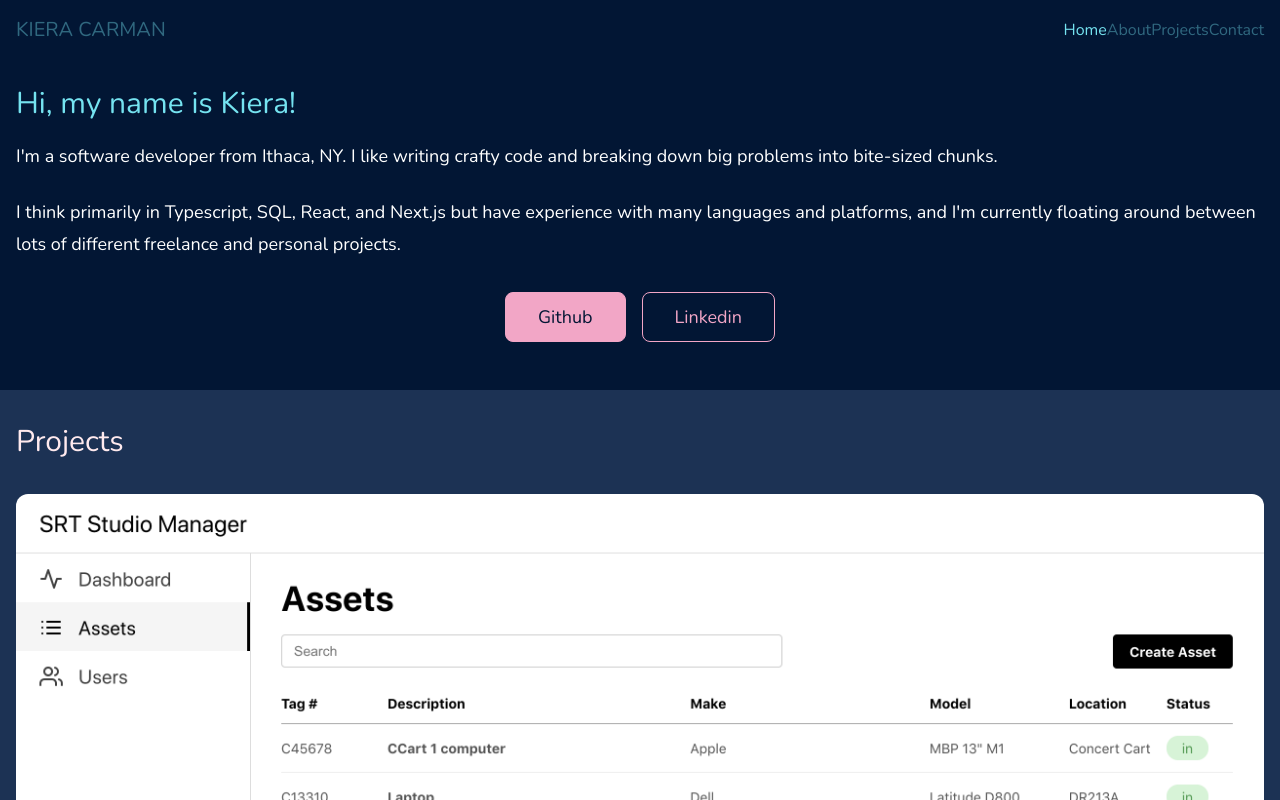
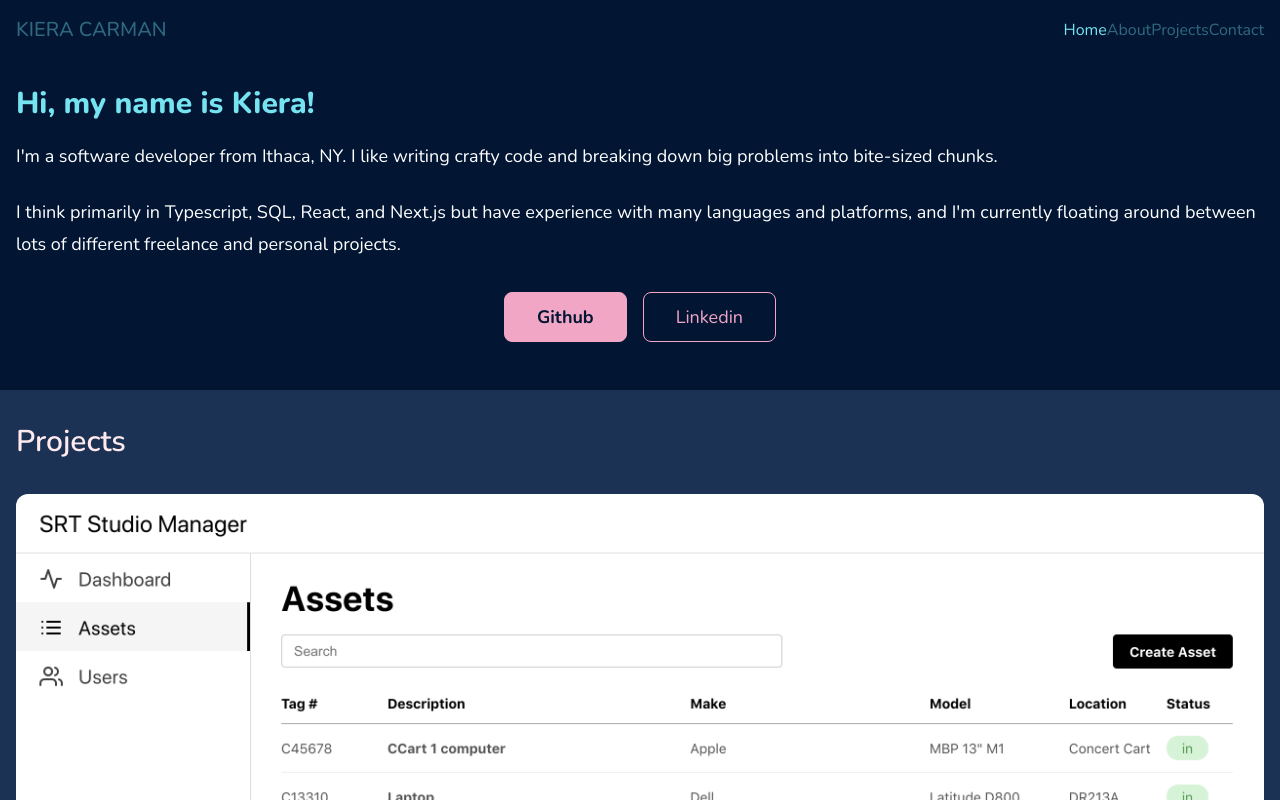
Before and after one commit to kieracarman/portfolio, a Next.js app: page / in a window 1280 px wide. Shown: the top 800 px of the page. Built offline with nearby package versions, Linux system fonts and the light colour scheme; no server answers.

Commit message:
Fix fonts

```diff
--- a/src/components/About.tsx
+++ b/src/components/About.tsx
@@ -3,7 +3,9 @@ import Link from 'next/link'
 const About = () => {
   return (
     <section className='prose-lg mb-12 px-4'>
-      <h2 className='text-accent mt-6 mb-4'>Hi, my name is Kiera!</h2>
+      <h2 className='text-accent mt-6 mb-4 font-extrabold'>
+        Hi, my name is Kiera!
+      </h2>
       <p>
         I&apos;m a software developer from Ithaca, NY. I like writing crafty
         code and breaking down big problems into bite-sized chunks.
@@ -22,7 +24,7 @@ const About = () => {
       </p> */}
       <div className='flex justify-center gap-4 mt-8'>
         <Link href='https://github.com/kieracarman'>
-          <a className='block px-8 py-2 text-center transition duration-200 border rounded-lg focus:outline-none text-background bg-cta  border-cta hover:text-white hover:border-white'>
+          <a className='block px-8 py-2 text-center font-bold transition duration-200 border rounded-lg focus:outline-none text-background bg-cta  border-cta hover:text-white hover:border-white'>
             Github
           </a>
         </Link>
--- a/src/components/Contact.tsx
+++ b/src/components/Contact.tsx
@@ -19,7 +19,7 @@ const Contact = () => {
 
   return (
     <section className='prose-lg px-4'>
-      <h2 className='mt-8 mb-2 text-accent'>Contact Me</h2>
+      <h2 className='mt-8 mb-2 text-accent font-semibold'>Contact Me</h2>
       <form method='post' onSubmit={handleSubmit}>
         <h4 className='mt-0 mb-6 px-1'>Have a question? Send me a message!</h4>
         <p>
--- a/src/components/NowPlaying.tsx
+++ b/src/components/NowPlaying.tsx
@@ -73,7 +73,7 @@ const NowPlaying = () => {
         />
       </svg>
       {data?.songUrl ? <AnimatedBars /> : ''}
-      <div className='font-medium text-accent opacity-80 hover:opacity-100 transition duration-200'>
+      <div className='font-bold text-accent opacity-80 hover:opacity-100 transition duration-200'>
         {data?.songUrl ? (
           <a href={data.songUrl} target='_blank' rel='noopener noreferrer'>
             {data.title}
--- a/src/components/Projects.tsx
+++ b/src/components/Projects.tsx
@@ -5,7 +5,7 @@ import projects from '@content/projects.json'
 const Projects = () => {
   return (
     <section className='prose-lg p-4 bg-background-light'>
-      <h2 className='mt-4 text-blush'>Projects</h2>
+      <h2 className='mt-4 text-blush font-semibold'>Projects</h2>
       <div>
         {projects.map(({ id, title }, index) => (
           <Card id={id} link={`/${id}`} title={title} key={index} />
--- a/src/pages/_document.tsx
+++ b/src/pages/_document.tsx
@@ -5,7 +5,7 @@ export default function Document() {
     <Html>
       <Head>
         <link
-          href='https://fonts.googleapis.com/css2?family=Nunito&display=optional'
+          href='https://fonts.googleapis.com/css2?family=Nunito:wght@200..900&display=optional'
           rel='stylesheet'
         />
       </Head>
```
